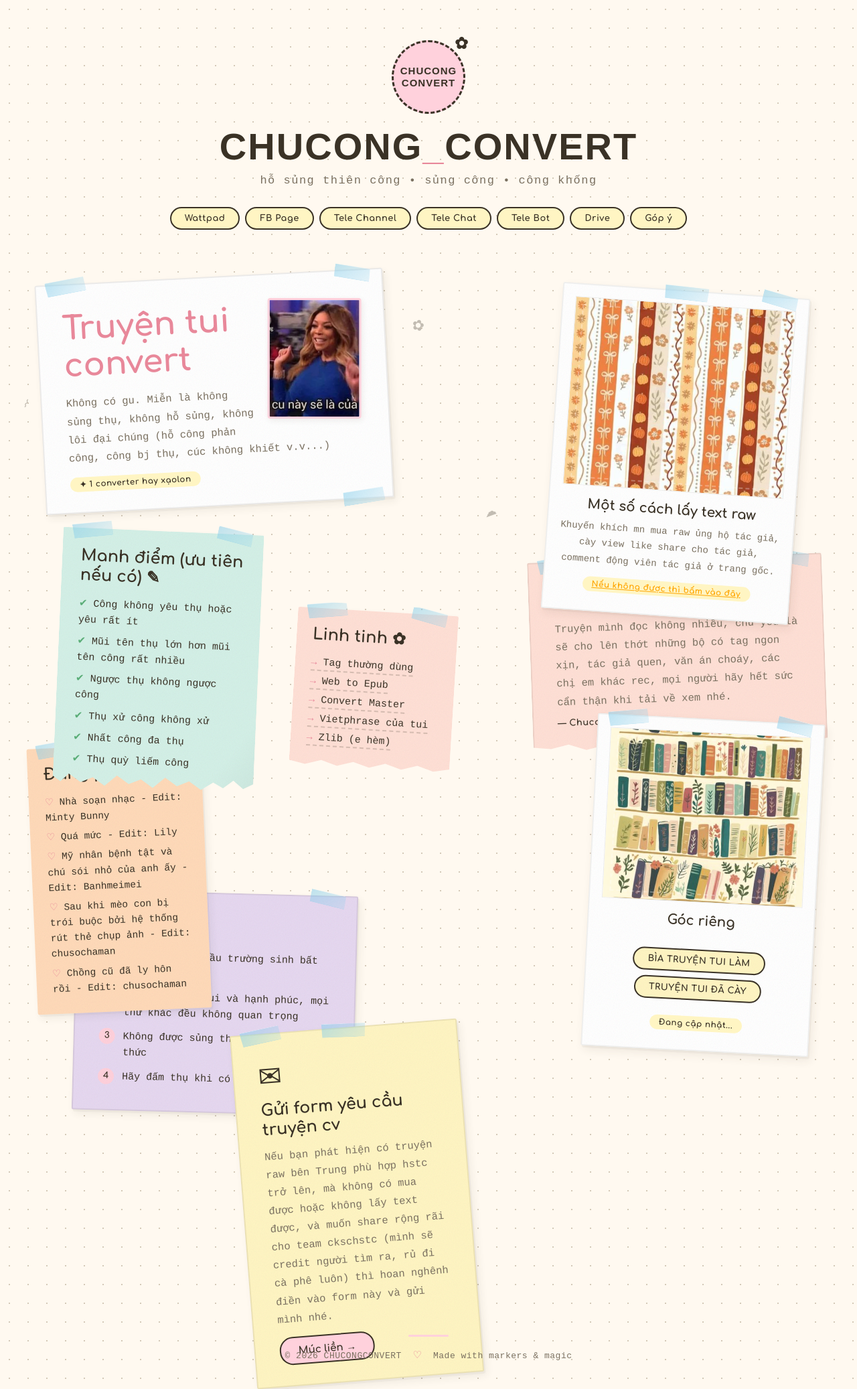
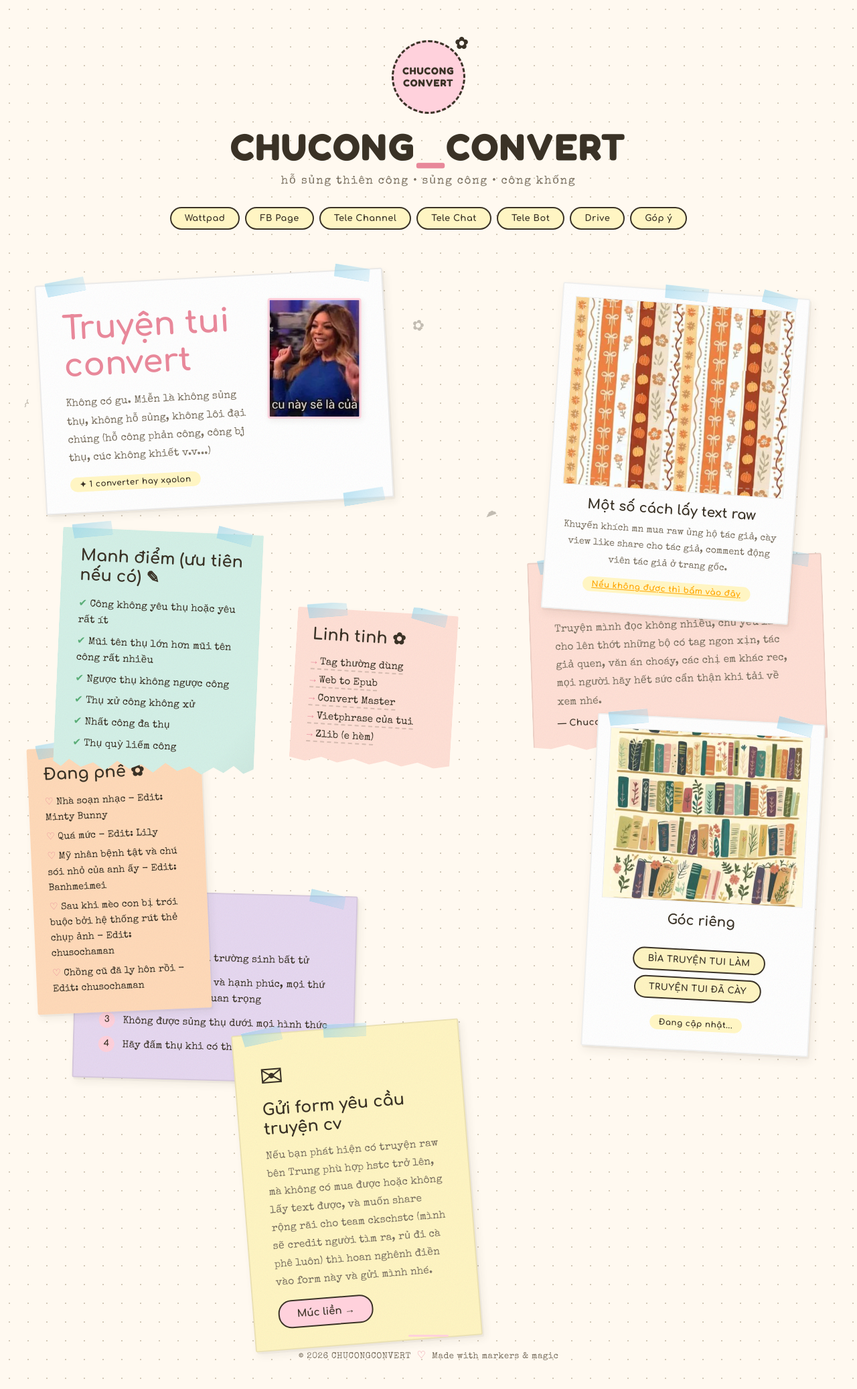
Before and after one commit to PhamNhaDoan/phamnhadoan.github.io, a Jekyll site: the page chucongconvert/index.html, which Jekyll copies as it is, in a window 1280 px wide. Shown: the whole page at 67% size. Built offline with Jekyll 4.4.1, drawn with Linux system fonts in a browser that asks for light colours.

Commit message:
Add new font styles and update HTML structure

```diff
--- a/chucongconvert/index.html
+++ b/chucongconvert/index.html
@@ -7,6 +7,7 @@
 <link rel="preconnect" href="https://fonts.googleapis.com">
 <link rel="preconnect" href="https://fonts.gstatic.com" crossorigin>
 <link href="https://fonts.googleapis.com/css2?family=Comfortaa:wght@400;700&family=Mali:wght@400;700&family=Nunito:wght@400;700&family=Patrick+Hand&display=swap" rel="stylesheet">
+<link href="https://fonts.googleapis.com/css2?family=Fredoka:wght@400;600;700&family=Special+Elite&display=swap" rel="stylesheet">
 <link rel="stylesheet" href="tooplate-poppy-studio.css">
 
 </head>
```
